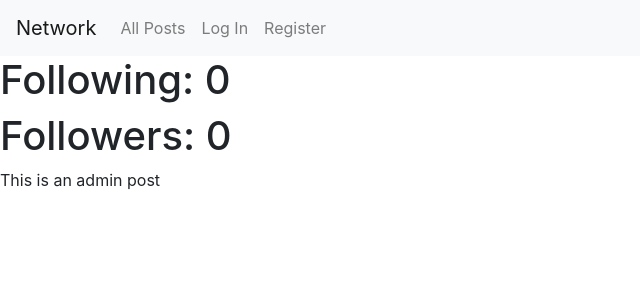
After one commit to melshinawy/cs50-project4-network, a Django app: page /1 in a window 1280 px wide. The commit adds this page. Shown: the top 300 px of the page, without its empty margins (0-640 px from the left). Run offline with Django 3.2, Linux system fonts and the light colour scheme; data comes from the database, SQL or seed files in the repository; some libraries are stand-ins or nearby versions.

Commit message:
All Posts implementation and started with Profile page

```diff
--- a/network/admin.py
+++ b/network/admin.py
@@ -5,7 +5,7 @@ class UserAdmin(admin.ModelAdmin):
     list_display = ('id', 'username')
 
 class PostAdmin(admin.ModelAdmin):
-    list_display = ('id', 'post', 'user')
+    list_display = ('id', 'content', 'user')
 
 admin.site.register(User, UserAdmin)
 admin.site.register(Post, PostAdmin)
--- a/network/models.py
+++ b/network/models.py
@@ -3,10 +3,10 @@ from django.db import models
 
 
 class User(AbstractUser):
-    following = models.ManyToManyField('self', blank=True, null=True, related_name='followers')
+    following = models.ManyToManyField('self', blank=True, null=True)
 
 class Post(models.Model):
-    post = models.TextField()
+    content = models.TextField()
     user = models.ForeignKey('User', on_delete=models.CASCADE, related_name='posts')
     timestamp = models.DateTimeField(auto_now_add=True)
-    Likes = models.ManyToManyField('User')
+    likes = models.ManyToManyField('User')
--- /dev/null
+++ b/network/static/network/allPosts.js
@@ -0,0 +1,3 @@
+document.addEventListener('DOMContentLoaded', function() {
+
+})
--- a/network/templates/network/layout.html
+++ b/network/templates/network/layout.html
@@ -5,18 +5,21 @@
     <head>
         <title>{% block title %}Social Network{% endblock %}</title>
         <link rel="stylesheet" href="https://stackpath.bootstrapcdn.com/bootstrap/4.4.1/css/bootstrap.min.css" integrity="sha384-Vkoo8x4CGsO3+Hhxv8T/Q5PaXtkKtu6ug5TOeNV6gBiFeWPGFN9MuhOf23Q9Ifjh" crossorigin="anonymous">
+        <link rel="stylesheet" href="https://cdn.jsdelivr.net/npm/bootstrap-icons@1.10.5/font/bootstrap-icons.css">
         <link href="{% static 'network/styles.css' %}" rel="stylesheet">
+        {% block script %}
+        {% endblock %}
     </head>
     <body>
 
         <nav class="navbar navbar-expand-lg navbar-light bg-light">
-            <a class="navbar-brand" href="#">Network</a>
+            <a class="navbar-brand" href="{% url 'index' %}">Network</a>
 
             <div>
               <ul class="navbar-nav mr-auto">
                 {% if user.is_authenticated %}
                     <li class="nav-item">
-                        <a class="nav-link" href="#"><strong>{{ user.username }}</strong></a>
+                        <a class="nav-link" href="{% url 'profile' user.id %}"><strong>{{ user.username }}</strong></a>
                     </li>
                 {% endif %}
                 <li class="nav-item">
--- /dev/null
+++ b/network/templates/network/profile.html
@@ -0,0 +1,10 @@
+{% extends 'network/layout.html' %}
+
+{% block body %}
+
+    <h1>Following: {{ num_following }}</h1>
+    <h1>Followers: {{ num_followers }}</h1>
+    {% for post in posts %}
+        <p>{{ post.content }}</p>
+    {% endfor %}
+{% endblock %}
--- a/network/urls.py
+++ b/network/urls.py
@@ -7,5 +7,6 @@ urlpatterns = [
     path("", views.index, name="index"),
     path("login", views.login_view, name="login"),
     path("logout", views.logout_view, name="logout"),
-    path("register", views.register, name="register")
+    path("register", views.register, name="register"),
+    path("<int:user_id>", views.profile, name="profile")
 ]
--- a/network/views.py
+++ b/network/views.py
@@ -11,12 +11,21 @@ from .models import User
 def index(request):
     if request.method == 'GET':
         return render(request, "network/index.html", {
-            'all_posts': Post.objects.all()
+            'posts': Post.objects.all()
         })
     elif request.method == 'POST':
-        new_post = Post(post=request.POST['new-post'], user=User.objects.get(pk=request.user.id))
+        new_post = Post(content=request.POST['new-post'], user=User.objects.get(pk=request.user.id))
         new_post.save()
         return HttpResponseRedirect(reverse('index'))
+
+def profile(request, user_id):
+    user_profile = User.objects.get(pk=user_id)
+    a = User.objects.filter(following=user_profile).count()
+    return render(request, "network/profile.html", {
+       'num_followers': a,
+       'num_following': user_profile.following.count(),
+       'posts': Post.objects.filter(user=user_profile)
+    })
 
 
 def login_view(request):
```
Also changed, not shown: network/static/network/helper.js (added, +22 -0 lines), network/templates/network/index.html (+28 -2 lines), db.sqlite3, network/migrations/0001_initial.py.
